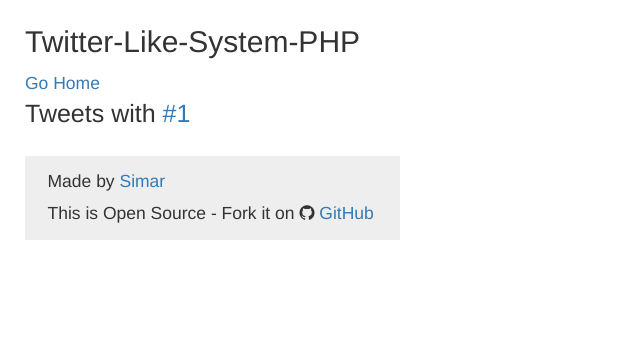
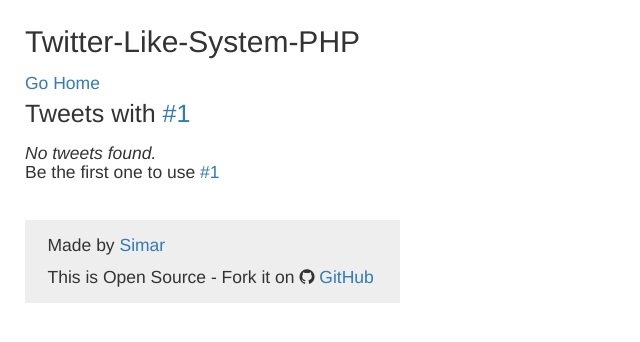
Before and after one commit to iSimar/Twitter-Like-System-PHP, a PHP site: page /hashtag.php?hashtag=1 in a window 1280 px wide. Shown: the top 342 px of the page, without its empty margins (0-640 px from the left). Run offline with PHP 8.4, Linux system fonts and the light colour scheme; the visitor is signed in with stand-in values (Sample User, id 1); tables that the repository leaves empty or names only in its code hold one stand-in row (values such as "Sample post"); some libraries are stand-ins or nearby versions.

Commit message:
Update hashtag.php

```diff
--- a/hashtag.php
+++ b/hashtag.php
@@ -30,6 +30,9 @@ function getTime($t_time){
 		$p = $pt."s";
 	return $p;
 }
+if(!$user_id){
+	echo "<a href='../register.php' class='btn btn-info btn-xs' style='float:right;'>Signup</a>";
+}
 if($_GET['hashtag']!=""){
 	$hashtag = $_GET['hashtag'];
 	echo "<div style='font-size:20px;'>Tweets with <a>#".$hashtag."</a></div>";
@@ -40,6 +43,7 @@ if($_GET['hashtag']!=""){
 		ORDER BY timestamp DESC
 		LIMIT 0, 10
 		");
+	if(mysql_num_rows($tweets)>0){
 		while($tweet = mysql_fetch_array($tweets)){
 			echo "<div class='well well-sm' style='padding-top:4px;padding-bottom:8px; margin-bottom:8px; overflow:hidden;'>";
 			echo "<div style='font-size:10px;float:right;'>".getTime($tweet['timestamp'])."</div>";
@@ -49,7 +53,7 @@ if($_GET['hashtag']!=""){
 			echo "<img src='../default.jpg' style='width:35px;'alt='display picture'/>";
 			echo "</td>";;
 			echo "<td style='padding-left:5px;word-wrap: break-word;' valign=top>";
-		echo "<a style='font-size:12px;' href='./".$tweet['username']."'>@".$tweet['username']."</a>";
+			echo "<a style='font-size:12px;' href='../".$tweet['username']."'>@".$tweet['username']."</a>";
 			$new_tweet = preg_replace('/@(\\w+)/','<a href=../$1>$0</a>',$tweet['tweet']);
 			$new_tweet = preg_replace('/#(\\w+)/','<a href=./$1>$0</a>',$new_tweet);
 			echo "<div style='font-size:10px; margin-top:-3px;'>".$new_tweet."</div>";
@@ -57,6 +61,10 @@ if($_GET['hashtag']!=""){
 			echo "</tr>";
 			echo "</table>";
 			echo "</div>";
+		}
+	}
+	else{
+		echo "<h5><i>No tweets found.</i><br> Be the first one to use <a href='..'>#$hashtag</a></h5>";
 	}
 	mysql_close($conn);
 }
```
Lines whose indentation alone changed are shown as unchanged.
